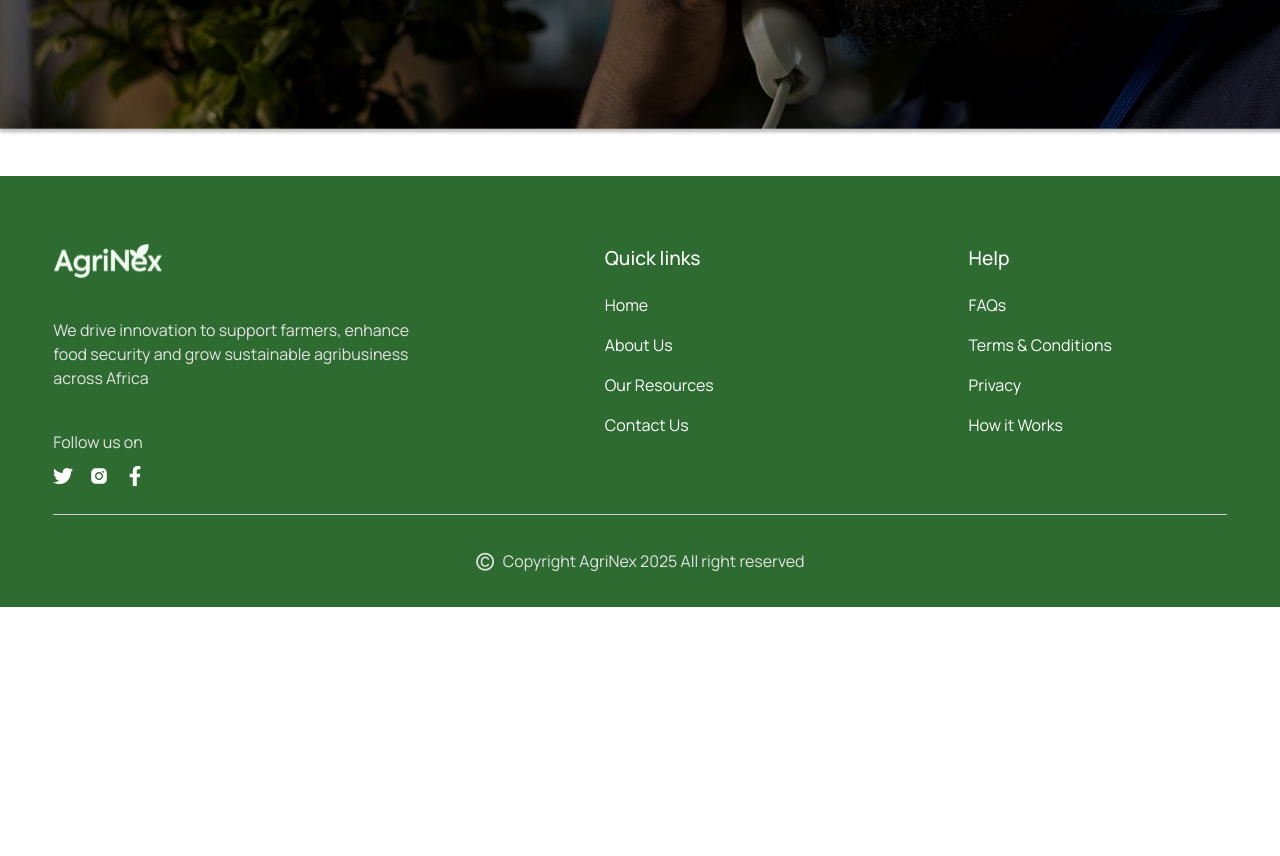
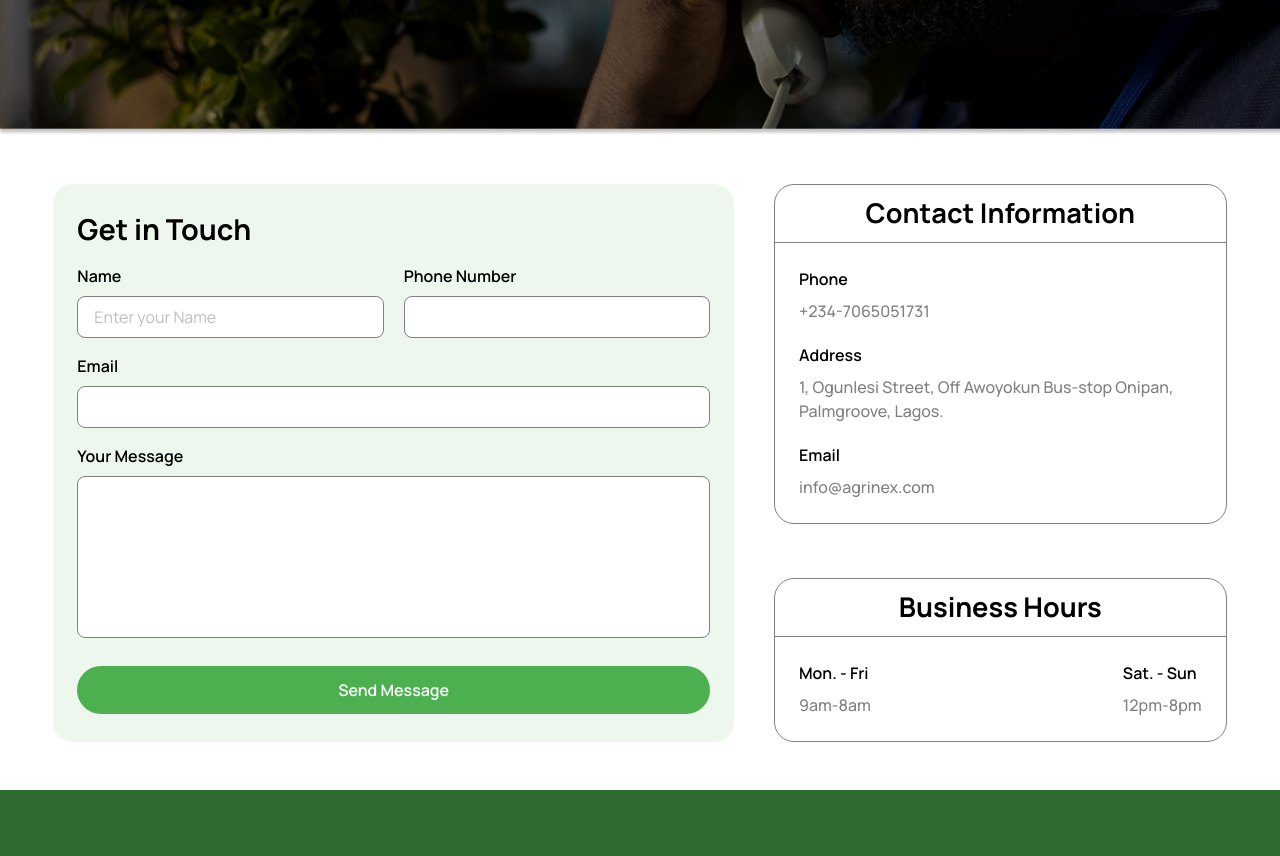
Before and after one commit to Olorunwa-web/AgriNex-app, a React (Vite) app: page /contactus in a window 1280 px wide. Shown: the part 458-1314 px from the top of the page. Before the commit the page ends 1065 px from the top, so only its background shows below. Built offline with nearby package versions, Linux system fonts and the light colour scheme.

Commit message:
first commit

```diff
--- a/src/components/Benefit.jsx
+++ b/src/components/Benefit.jsx
@@ -11,7 +11,7 @@ const Benefit = () => {
     return (
         <>
             <section className = 'bg-[#E3EDE4] md:mt10  mt-0 '>
-                <section className = 'w-11/12 max-w-8xl mx-auto h-full  flex flex-col justify-between items-center gap-y-8  lg:gap-x-5 xl:gap-y-0 md:flex-row py-8 md:py-10'>
+                <section className = 'container w-11/12 max-w-8xl mx-auto h-full  flex flex-col justify-between items-center gap-y-8  lg:gap-x-5 xl:gap-y-0 md:flex-row py-8 md:py-10'>
                   <section className = 'w-full md:pr-0 md:p lg:pr-0  md:w-[55%] h-full'>
                     <p className = 'font-semibold text-base text-[#808080]'>BENEFITS</p>
                     <h1 className = 'text-[1.4rem]  md:text-[1.7rem] lg:text-[1.7rem] font-bold text-[#0D0D0D]'>What Makes Us Different</h1>
@@ -48,7 +48,7 @@ const Benefit = () => {
 
             {/*  */}
             <section className = 'border-b-1 border-[#E4E4E4]'>
-            <section className = 'container mx-auto px-4 md:px-8 '>
+            <section className = 'container w-11/12 max-w-8xl mx-auto '>
                 <section className = 'py-6 flex flex-col md:flex-row  gap-y-8 justify-between items-center'>
                     <div className = 'flex flex-col text-center'>
                         <div className = 'flex gap-1 items-center'>
--- a/src/components/Faq.jsx
+++ b/src/components/Faq.jsx
@@ -15,7 +15,7 @@ const Faq = () => {
 
     return (
         <>
-            <section className = 'w-11/12 max-w-8xl mx-auto '>
+            <section className = 'container w-11/12 max-w-8xl mx-auto '>
                 <section>
                    <p className = 'text-center font-normal text-[#808080] text-base  mb-1'>NEED HELP?</p>
                    <h1 className = 'text-center text-[1.4rem] md:text-[1.7rem] lg:text-[1.7rem] font-bold mb-4 text-[#0D0D0D]'>FAQs</h1>
--- a/src/components/Footer.jsx
+++ b/src/components/Footer.jsx
@@ -11,7 +11,7 @@ const Footer = () => {
     return (
         <>
           <section  className = 'bg-[#2E6B31] pt-10 mt-10'>
-            <section className = 'w-11/12 max-w-8xl mx-auto'>
+            <section className = 'container w-11/12 max-w-8xl mx-auto'>
                   <section className = 'flex flex-col md:flex-row justify-between gap-10  border-b-[1.4px] border-[#CCCCCC] py-7'>
                     <div className = 'w-full md:w-[35%] lg:w-[40%] xl:w-[35%]  flex flex-col gap-y-5 md:gap-y-10 borde '>
                         <div className = 'w-[110px]'>
--- a/src/components/Growth.jsx
+++ b/src/components/Growth.jsx
@@ -7,7 +7,7 @@ const Growth = () => {
     return (
         <>
             <section className = 'bg-[#E3EDE4] mt-16 py-6'>
-                <section className = 'w-11/12 max-w-8xl mx-auto'>
+                <section className = 'container w-11/12 max-w-8xl mx-auto'>
                     <section className = 'flex flex-col items-center justify-between gap-y-7 md:gap-y-4 lg:gap-y-0  md:flex-row w-full'>
                         <div className = 'w-full md:w-[49%] lg:w-[45%] '>
                              <p className = 'font-normal text-[#808080] text-base  mb-1'>FUND YOUR GROWTH</p>
--- a/src/components/Imapct.jsx
+++ b/src/components/Imapct.jsx
@@ -8,7 +8,7 @@ const Imapct = () => {
     return (
         <>
             <section className = 'my-9'>
-                <section className = 'w-11/12 max-w-8xl mx-auto'>
+                <section className = 'container w-11/12 max-w-8xl mx-auto'>
                   <p className = 'text-center font-normal text-[#808080] text-base mb-1'>PROOF IN PROGRESS</p>
                   <h1 className = 'text-center text-[1.4rem] md:text-[1.7rem] lg:text-[1.7rem] font-bold mb-4 text-[#0D0D0D]'>Our Imapact in Numbers</h1>
                     <section className = 'flex flex-col lg:flex-row md:gap-y-9 lg:gap-4  gap-y-7 justify-between items-center my-9'>
--- a/src/components/Nav.jsx
+++ b/src/components/Nav.jsx
@@ -42,7 +42,7 @@ const Nav = () => {
 
     return (
         <>
-           <nav className = 'fixed left-1/2 top-0 w-11/12 max-w-8xl md:mt-7 flex flex-col mt-5 -translate-x-1/2 bg-white bg-background/20 rounded-3xl md:rounded-full z-50 backdrop-blur-lg '>
+           <nav className = 'fixed left-1/2 top-0 container w-11/12 max-w-8xl md:mt-7 flex flex-col mt-5 -translate-x-1/2 bg-white bg-background/20 rounded-3xl md:rounded-full z-50 backdrop-blur-lg '>
               <section className = 'w-full flex justify-between items-center mx-auto px-4 md:px-5 md:py-3 py-2'>
                    <NavLink to = '/' className = 'w-[85px] md:w-[100px]'>
                        <img src={agrilogo} alt="" className = 'w-full'/>
--- a/src/components/Prefooter.jsx
+++ b/src/components/Prefooter.jsx
@@ -7,7 +7,7 @@ const Prefooter = () => {
     return (
         <>
            <section className = 'py-8'>
-              <section className = 'w-11/12 max-w-8xl mx-auto'>
+              <section className = 'container w-11/12 max-w-8xl mx-auto'>
                 <section className ="bg-no-repeat bg-cover  w-full h-full  flex justify-center items-center py-20 md:py- md:py-30 rounded-[52px]"  style={{ backgroundImage: `url(${frame})` }} >
                     <section className = 'flex flex-col gap-6'>
                         <div>
--- a/src/pages/ContactUs.jsx
+++ b/src/pages/ContactUs.jsx
@@ -7,12 +7,77 @@ import contactback from '../assets/image 1.png'
 const ContactUs = () => {
     return (
         <>
-             <section className ="bg-cover no py-28 lg:py-35 xl:py-50 h-full max-h-full" style = {{ backgroundImage: `url(${contactback})`}}>
-                <section className = 'w-11/12 max-w-8xl mx-auto'>
+             <section className ="bg-cover md:py-40 py-28 lg:py-35 xl:py-50 h-full max-h-full" style = {{ backgroundImage: `url(${contactback})`}}>
+                <section className = 'container w-11/12 max-w-8xl mx-auto'>
                     <h1 className = 'mb-3 font-bold text-white text-[2.2rem] md:text-[2.7rem] lg:text-[3.2rem] xl:text-[3.7rem]'>Contact Us</h1>
                     <p className = ' w-full md:w-[650px] lg:w-[700px] font-normal text-white text-[1.1rem] md:text-[1.2rem] lg:text-[1.3rem]'>We'd love to hear from you!</p>
                     <p className = ' w-full md:w-[650px] lg:w-[700px] font-normal text-white text-[1.1rem] md:text-[1.2rem] lg:text-[1.3rem]'>Whether you have questions about our services, need support, or just want to share your feedback - we're hereto help.</p>
                 </section>
+            </section>
+
+            {/*  */}
+            <section className = 'container my-9 md:my-12  w-11/12 max-w-8xl mx-auto'>
+              <section className = 'w-full  flex flex-col gap-6 md:gap-5 lg:gap-10 lg:flex-row gap-4'>
+                <section className = 'w-full p-4 md:p-6 md:w-full lg:w-3/5 bg-[#EDF7EE] rounded-[20px] '>
+                    <section>
+                        <h1 className = 'mb-3 font-bold text-black text-[1.4rem] md:text-[1.5rem] lg:text-[1.8rem] '>Get in Touch</h1>
+                        <form action="">
+                            <div className = 'flex flex-col gap-5 md:flex-row justify-between'>
+                              <div className = 'flex w-full flex-col gap-2'>
+                                 <label htmlFor="" className = 'font-semibold text-black text-base'>Name</label>
+                                 <input type="text" name="" id="" placeholder = 'Enter your Name' className = 'w-full bg-white border-1 border-[#808080] rounded-lg py-2 outline-none text-base font-normal text-[#808080] px-4 '/>
+                              </div>
+                              <div className = 'flex w-full flex-col gap-2' >
+                                  <label htmlFor="" className = 'font-semibold text-black text-base'>Phone Number</label>
+                                  <input type="tel" name="" id="" className = 'w-full bg-white border-1 border-[#808080] rounded-lg py-2 outline-none text-base font-normal text-[#808080] px-4'/>
+                              </div>
+                            </div>
+                            <div className = 'my-4 flex flex-col gap-2'>
+                                <label htmlFor="" className = 'font-semibold text-black text-base'>Email</label>
+                                <input type="email" name="" id="" className = 'w-full bg-white border-1 border-[#808080] rounded-lg py-2 outline-none text-base font-normal text-[#808080] px-4'/>
+                            </div>
+                            <div className = 'my-4 flex flex-col gap-2'>
+                                <label htmlFor="" className = 'font-semibold text-black text-base'>Your Message</label>
+                                <textarea name="" id="" cols="30" rows="6" className = 'w-full px-4 resize-none bg-white border-1 border-[#808080] rounded-lg py-2 outline-none text-base font-normal text-[#808080]'></textarea>
+                            </div>
+                            <button className = 'mt-3 mb-1 w-full bg-[#4CAF50] rounded-full py-3 font-semibold  text-base text-white'>Send Message</button>
+                        </form>
+                    </section>
+                </section>
+                <section className = ' w-full md:w-full lg:w-2/5 flex flex-col  gap-4 justify-between'>
+                  <section className = 'border-1  border-[#808080] rounded-[20px]'>
+                    <h1 className = 'text-center py-2 font-bold text-black text-[1.4rem] md:text-[1.5rem] lg:text-[1.7rem] border-b-1 border-[#808080] '>Contact Information</h1>
+                      <div className = 'md:p-6 p-4 flex flex-col gap-5 '>
+                          <div>
+                              <p className = 'mb-2 font-semibold text-black text-base '>Phone</p>
+                              <span className = 'font-medium text-base text-[#808080] '>+234-7065051731</span>
+                          </div>
+                          <div>
+                              <p className = 'mb-2 font-semibold text-black text-base '>Address</p>
+                              <span className = 'font-medium text-base text-[#808080] '>1, Ogunlesi Street, Off Awoyokun Bus-stop Onipan, Palmgroove, Lagos.</span>
+                          </div>
+                          <div>
+                              <p className = 'mb-2 font-semibold text-black text-base '>Email</p>
+                              <span className = 'font-medium text-base text-[#808080] '>info@agrinex.com</span>
+                          </div>
+                      </div>
+                  </section>
+                  <section className = 'border-1 border-[#808080] rounded-[20px]'>
+                       <h1 className = 'text-center py-2 font-bold text-black text-[1.4rem] md:text-[1.5rem] lg:text-[1.7rem] border-b-1 border-[#808080] '>Business Hours</h1>
+                       <div className = 'md:p-6 p-4 flex justify-between'>
+                           <div>
+                              <p className = 'mb-2 font-semibold text-black text-base '>Mon. - Fri</p>
+                              <span className = 'font-medium text-base text-[#808080] '>9am-8am</span>
+                           </div>
+                           <div>
+                              <p className = 'mb-2 font-semibold text-black text-base '>Sat. - Sun</p>
+                              <span className = 'font-medium text-base text-[#808080] '>12pm-8pm</span>
+                           </div>
+
+                       </div>
+                  </section>
+                 </section>
+              </section>
             </section>
         </>
     )
--- a/src/pages/Home.jsx
+++ b/src/pages/Home.jsx
@@ -14,8 +14,8 @@ import Prefoot from '../components/Prefooter';
 const Home = () => {
     return (
         <>
-            <section className ="bg-cover py-34 lg:py-35 xl:py-43 h-full max-h-full " style = {{ backgroundImage: `url(${homebackground})`}}>
-                <section className = 'w-11/12 max-w-8xl mx-auto'>
+            <section className ="bg-cover py-34 md:py-40  lg:py-35 xl:py-43 h-full max-h-full " style = {{ backgroundImage: `url(${homebackground})`}}>
+                <section className = 'container w-11/12 max-w-8xl mx-auto'>
                     <div className = 'flex flex-col gap-y-6'>
                         <div className = ' w-full md:w-[600px] lg:w-[770px] xl:w-[700px]'>
                             <h1 className = 'font-bold text-[1.75rem] md:text-[40px] lg:text-[2.8rem] xl:text-[3.1rem] text-white leading-[40px] md:leading-[57px] lg:leading-[64px] xl:leading-[69px] '>Utilization of Technology to Empower Farmers Across Africa Agriculture</h1>
@@ -29,7 +29,7 @@ const Home = () => {
 
             {/*  */}
 
-            <section className = 'w-11/12 max-w-8xl mx-auto py-5'>
+            <section className = 'container w-11/12 max-w-8xl mx-auto py-5'>
                 <Marquees/>
                 <Whatwedo/>
             </section>
--- a/src/pages/OurWork.jsx
+++ b/src/pages/OurWork.jsx
@@ -11,8 +11,8 @@ import Testimonial from '../components/Testimonial';
 const OurWork = () => {
     return (
         <>
-            <section className ="bg-cover py-28  lg:py-35 xl:py-50 h-full max-h-full" style = {{ backgroundImage: `url(${workground})`}}>
-                <section className = 'w-11/12 max-w-8xl mx-auto'>
+            <section className ="bg-cover py-28 md:py-40 lg:py-35 xl:py-50 h-full max-h-full" style = {{ backgroundImage: `url(${workground})`}}>
+                <section className = 'container w-11/12 max-w-8xl mx-auto'>
                     <h1 className = 'mb-3 font-bold text-white text-[2.2rem] md:text-[2.7rem] lg:text-[3.2rem] xl:text-[3.7rem]'>Our Work</h1>
                     <p className = ' w-full md:w-[650px] lg:w-[700px] font-normal text-white text-[1.1rem] md:text-[1.2rem] lg:text-[1.3rem]'>Empowering farmers, transforming agriculture, and building sustainable futures-because technology alone doesn't change lives, people do. We're here to support the hands that feed the world.</p>
                 </section>
@@ -20,7 +20,7 @@ const OurWork = () => {
 
             {/*  */}
 
-            <section className = 'my-7 my- w-11/12 max-w-8xl mx-auto'>
+            <section className = 'my-7 container w-11/12 max-w-8xl mx-auto'>
                 <p className = ' text-center font-normal text-[#808080] text-base mb-1'>HOW WE MAKE IT HAPPEN</p>
                 <h1 className = 'text-center text-[1.4rem] md:text-[1.5rem] lg:text-[1.7rem] font-bold mb-4 text-[#0D0D0D]'>What We Do</h1>
                 <section className = 'py-8'>
```
Also changed, not shown: src/pages/AboutUs.jsx (+6 -6 lines).
